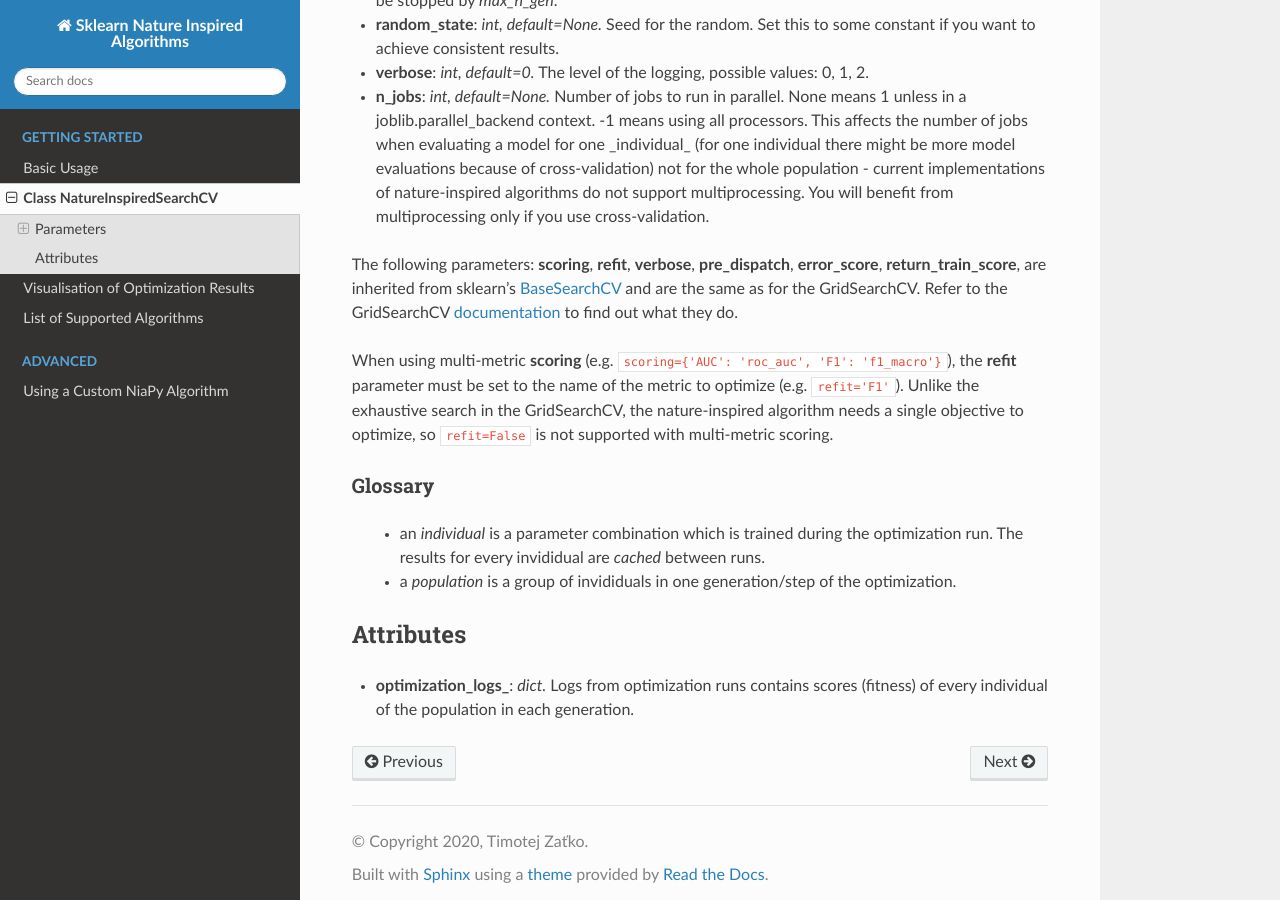
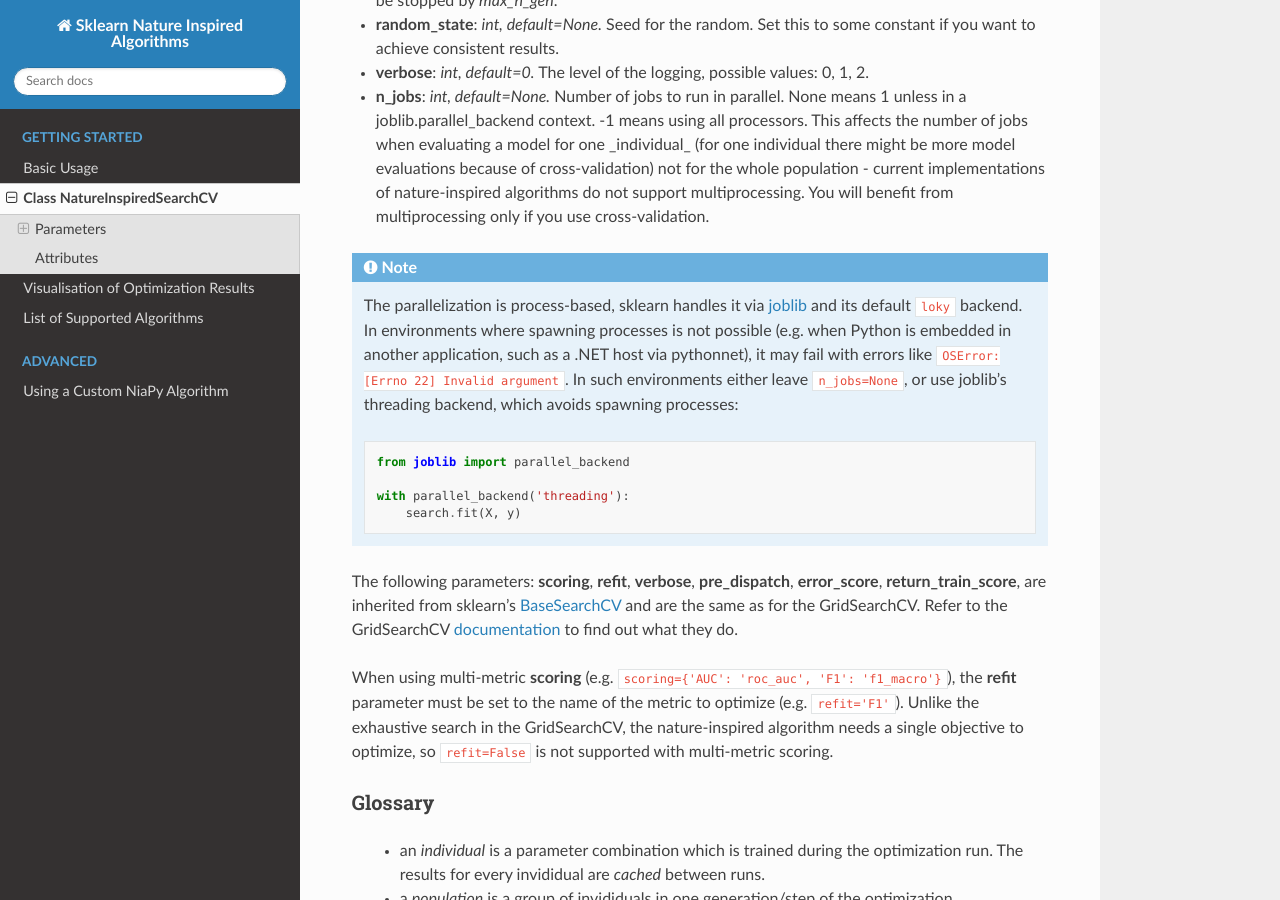
Before and after one commit to timzatko/Sklearn-Nature-Inspired-Algorithms, a Sphinx documentation site: the page built from docs/introduction/nature-inspired-search-cv.rst, in a window 1280 px wide and 900 px high, scrolled down 1119 px. Built offline with Sphinx 7.4.7 and the Read the Docs theme 3.1.0, drawn with Linux system fonts in a browser that asks for light colours.

Commit message:
Document n_jobs limitation in embedded Python environments
The n_jobs parallelization is process-based (joblib/loky), which can
fail with OSError in environments where spawning processes is not
possible, e.g. Python embedded in a .NET host. Document the threading
backend workaround.

Relates to #19

Co-Authored-By: Claude Opus 4.8 <noreply@anthropic.com>

```diff
--- a/docs/introduction/nature-inspired-search-cv.rst
+++ b/docs/introduction/nature-inspired-search-cv.rst
@@ -28,6 +28,18 @@ Parameters
 - **verbose**: *int, default=0.* The level of the logging, possible values: 0, 1, 2.
 - **n_jobs**: *int, default=None.* Number of jobs to run in parallel. None means 1 unless in a joblib.parallel_backend context. -1 means using all processors. This affects the number of jobs when evaluating a model for one _individual_ (for one individual there might be more model evaluations because of cross-validation) not for the whole population - current implementations of nature-inspired algorithms do not support multiprocessing. You will benefit from multiprocessing only if you use cross-validation.
 
+.. note::
+    The parallelization is process-based, sklearn handles it via `joblib <https://joblib.readthedocs.io/>`_ and its default ``loky`` backend.
+    In environments where spawning processes is not possible (e.g. when Python is embedded in another application, such as a .NET host via pythonnet), it may fail with errors like ``OSError: [Errno 22] Invalid argument``.
+    In such environments either leave ``n_jobs=None``, or use joblib's threading backend, which avoids spawning processes:
+
+    .. code-block:: python
+
+        from joblib import parallel_backend
+
+        with parallel_backend('threading'):
+            search.fit(X, y)
+
 The following parameters: **scoring**, **refit**, **verbose**, **pre_dispatch**, **error_score**, **return_train_score**, are inherited from sklearn's `BaseSearchCV <https://github.com/scikit-learn/scikit-learn/blob/1045d16ec13b1cab7878e7555538573d1884aad3/sklearn/model_selection/_search.py#L410>`_ and are the same as for the GridSearchCV.
 Refer to the GridSearchCV `documentation <https://scikit-learn.org/stable/modules/generated/sklearn.model_selection.GridSearchCV.html>`_ to find out what they do.
 
```
